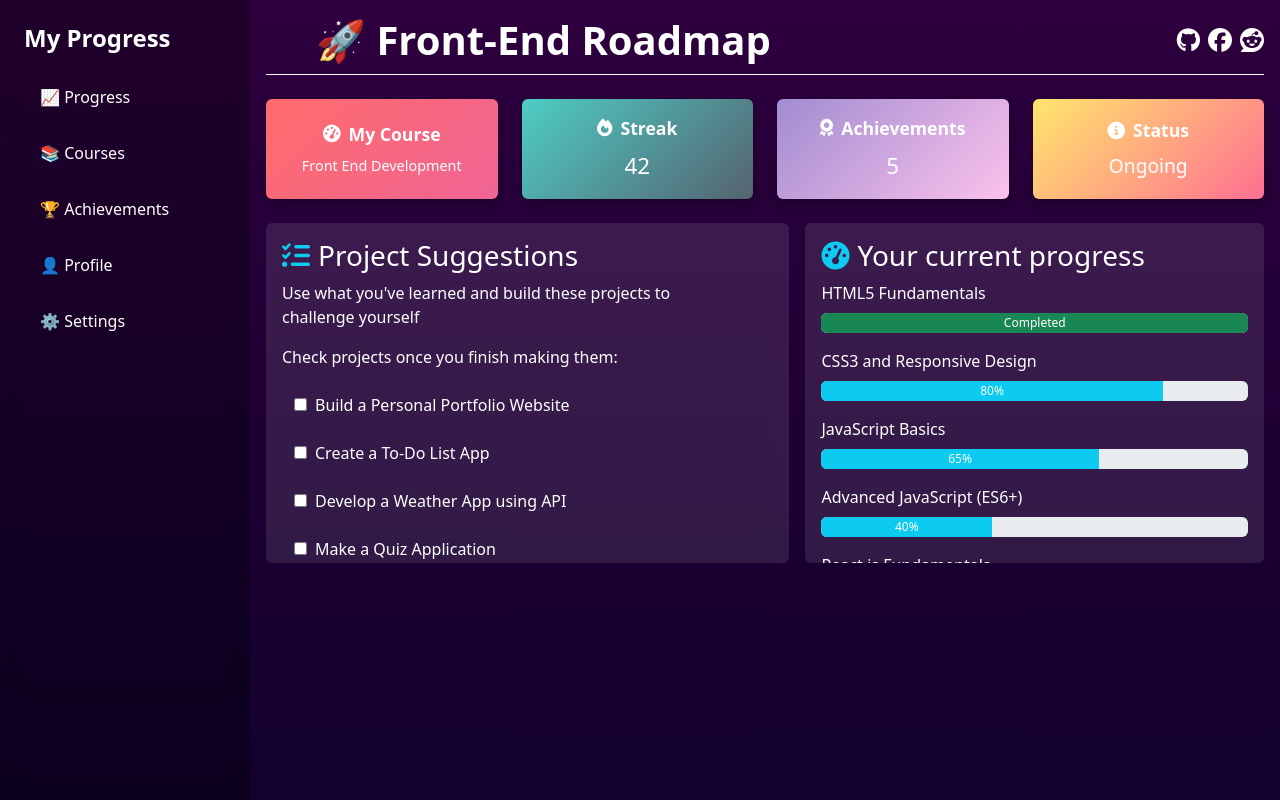
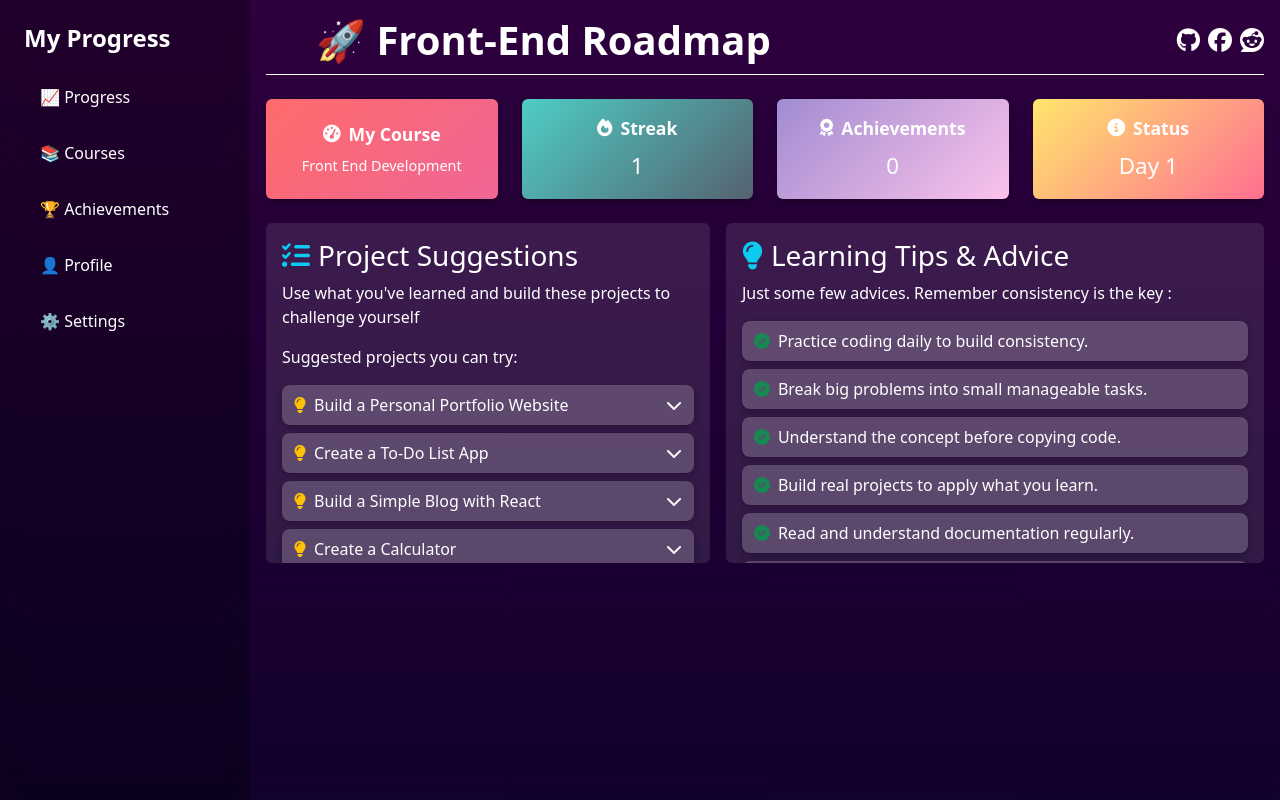
Before and after one commit to alecxander567/Progress-Tracker, a React (Vite) app: page /FrontEndPage in a window 1280 px wide. Built offline with nearby package versions, Linux system fonts and the light colour scheme.

Commit message:
Fix some features added local storage features

```diff
--- a/src/App.jsx
+++ b/src/App.jsx
@@ -1,18 +1,59 @@
-import { BrowserRouter as Router, Routes, Route } from 'react-router-dom';
+import { BrowserRouter as Router, Routes, Route, Navigate } from 'react-router-dom';
+import { useState, useEffect } from 'react';
 import Landingpage from './landingpage.jsx';
 import Courses from './Courses.jsx';
 import FrontEndPage from './FrontEndPage.jsx';
 import FrontEndCourses from './FrontEndCourses.jsx';
 
 function App() {
+   const [isFirstVisit, setIsFirstVisit] = useState(null);
+  const [selectedCourse, setSelectedCourse] = useState(null);
+
+  useEffect(() => {
+    const hasVisited = localStorage.getItem('hasVisited');
+    const savedCourse = localStorage.getItem('selectedCourse');
+
+    if (!hasVisited) {
+      setIsFirstVisit(true);
+      localStorage.setItem('hasVisited', 'true');
+    } else {
+      setIsFirstVisit(false);
+    }
+
+    if (savedCourse) {
+      setSelectedCourse(savedCourse);
+    }
+  }, []);
+
+  if (isFirstVisit === null) {
+    return <div>Loading...</div>;
+  }
+
   return (
     <Router>
-       <Routes>
-          <Route path='/' element={<Landingpage></Landingpage>}></Route>
-          <Route path='/Courses' element={<Courses></Courses>}></Route>
-          <Route path='/FrontEndPage' element={<FrontEndPage></FrontEndPage>}></Route>
-          <Route path='/FrontEndCourses' element={<FrontEndCourses></FrontEndCourses>}></Route>
-       </Routes>
+      <Routes>
+        <Route
+          path="/"
+          element={
+            isFirstVisit ? (
+              <Landingpage
+                onCourseSelect={(course) => {
+                  setSelectedCourse(course);
+                  localStorage.setItem('selectedCourse', course);
+                }}
+              />
+            ) : selectedCourse ? (
+              <Navigate to={`/${selectedCourse}`} replace />
+            ) : (
+              <Navigate to="/FrontEndPage" replace />
+            )
+          }
+        />
+        <Route path='/landing' element={<Landingpage />} />
+        <Route path='/Courses' element={<Courses />} />
+        <Route path='/FrontEndPage' element={<FrontEndPage />} />
+        <Route path='/FrontEndCourses' element={<FrontEndCourses />} />
+      </Routes>
     </Router>
   )
 }
--- a/src/Courses.jsx
+++ b/src/Courses.jsx
@@ -57,7 +57,7 @@ function Courses() {
                 <div className="p-4 bg-dark rounded shadow">
                   <h4 className="text-info mb-3">Software Development</h4>
                   <ul className="list-unstyled">
-                    <li><Link to="/FrontEndCourse" className="course-link">🔹 Front-End Development</Link></li>
+                    <li><Link to="/FrontEndPage" className="course-link">🔹 Front-End Development</Link></li>
                     <li><Link to="/" className="course-link">🔹 Back-End Development</Link></li>
                     <li><Link to="/" className="course-link">🔹 Full-Stack Development</Link></li>
                     <li><Link to="/" className="course-link">🔹 Mobile App Development</Link></li>
--- a/src/FrontEndPage.jsx
+++ b/src/FrontEndPage.jsx
@@ -4,12 +4,14 @@ import 'bootstrap/dist/js/bootstrap.bundle.min.js';
 import { Link } from 'react-router-dom';
 
 function FrontEndPage() {
-  const [recentlyWatched, setRecentlyWatched] = useState([]);
   const [sidebarOpen, setSidebarOpen] = useState(false);
   const boxTitles = ['My Course', 'Streak', 'Achievements', 'Status'];
-  const [streak, setStreak] = useState(42);
-  const [achievements, setAchievements] = useState(5);
-  const [status, setStatus] = useState('Ongoing');
+  const [streak, setStreak] = useState(0);
+  const [dayCount, setDayCount] = useState(0);
+  const [openIndex, setOpenIndex] = useState(null);
+
+  const achievements = Math.min(Math.floor(streak / 5), 10);
+
   const boxGradients = [
     'linear-gradient(135deg, #ff6b6b, #f06595)',
     'linear-gradient(135deg, #4ecdc4, #556270)',
@@ -22,39 +24,77 @@ function FrontEndPage() {
     "fas fa-award",
     "fas fa-info-circle",
   ];
+
   const PROJECTS = [
-    "Build a Personal Portfolio Website",
-    "Create a To-Do List App",
-    "Develop a Weather App using API",
-    "Make a Quiz Application",
-    "Build a Simple Blog with React",
-    "Create a Calculator",
-    "Develop a Responsive Landing Page",
-    "Build a Movie Search App",
-    "Create a Chat Application",
-    "Build a Markdown Previewer"
+    {
+      name: "Build a Personal Portfolio Website",
+      guide: `1. Create sections: About, Projects, Contact\n2. Use responsive layout with Flexbox/Grid\n3. Add smooth scrolling and animations`,
+      sampleCode: `<section id="about">\n  <h2>About Me</h2>\n  <p>I'm a web developer...</p>\n</section>`
+    },
+    {
+      name: "Create a To-Do List App",
+      guide: `1. Add input to enter tasks\n2. Show tasks in a list\n3. Add delete + mark as done options`,
+      sampleCode: `const [tasks, setTasks] = useState([]);\n<ul>{tasks.map(t => <li>{t}</li>)}</ul>`
+    },
+    {
+      name: "Build a Simple Blog with React",
+      guide: `1. Add post list and post detail views\n2. Use React Router for navigation\n3. Allow users to add new posts`,
+      sampleCode: `<Route path="/post/:id" element={<PostDetail />} />`
+    },
+    {
+      name: "Create a Calculator",
+      guide: `1. Create buttons for digits and operators\n2. Handle input logic with state\n3. Evaluate expression on equals`,
+      sampleCode: `const [result, setResult] = useState("");\n<button onClick={() => setResult(result + "1")}>1</button>`
+    },
+    {
+      name: "Develop a Responsive Landing Page",
+      guide: `1. Use CSS Flexbox/Grid\n2. Add navigation bar and hero section\n3. Make it mobile-friendly`,
+      sampleCode: `<div className="hero">\n  <h1>Welcome</h1>\n</div>`
+    },
   ];
 
-  const [checkedProjects, setCheckedProjects] = useState(() => {
-    const saved = localStorage.getItem('checkedProjects');
-    return saved ? JSON.parse(saved) : [];
-  });
+  useEffect(() => {
+    const today = new Date().toDateString(); // Format: "Mon Jun 2 2025"
+    const lastVisit = localStorage.getItem("lastVisitDate");
+    const savedStreak = parseInt(localStorage.getItem("streak") || "0", 10);
 
-  const toggleCheck = (project) => {
-    let updated;
-    if (checkedProjects.includes(project)) {
-      updated = checkedProjects.filter(p => p !== project);
+    if (!lastVisit) {
+      localStorage.setItem("lastVisitDate", today);
+      localStorage.setItem("streak", "1");
+      setStreak(1);
+    } else if (lastVisit !== today) {
+      const yesterday = new Date();
+      yesterday.setDate(yesterday.getDate() - 1);
+      const wasYesterday = new Date(lastVisit).toDateString() === yesterday.toDateString();
+
+      const newStreak = wasYesterday ? savedStreak + 1 : 1;
+
+      localStorage.setItem("lastVisitDate", today);
+      localStorage.setItem("streak", newStreak.toString());
+      setStreak(newStreak);
     } else {
-      updated = [...checkedProjects, project];
+      setStreak(savedStreak);
     }
+  }, []);
 
-    setCheckedProjects(updated);
-    localStorage.setItem('checkedProjects', JSON.stringify(updated));
+  const toggleDropdown = (index) => {
+    setOpenIndex(openIndex === index ? null : index);
   };
 
-  const toggleStatus = () => {
-    setStatus(prev => (prev === 'Ongoing' ? 'Completed' : 'Ongoing'));
-  };
+  useEffect(() => {
+    const storedStart = localStorage.getItem('startDate');
+    const today = new Date();
+
+    if (!storedStart) {
+      localStorage.setItem('startDate', today.toISOString());
+      setDayCount(1);
+    } else {
+      const startDate = new Date(storedStart);
+      const diffTime = today.setHours(0,0,0,0) - startDate.setHours(0,0,0,0);
+      const diffDays = Math.floor(diffTime / (1000 * 60 * 60 * 24)) + 1;
+      setDayCount(diffDays);
+    }
+  }, []);
 
   return (
     <div
@@ -161,13 +201,7 @@ function FrontEndPage() {
                 )}
 
                 {index === 3 && (
-                  <div
-                    style={{ fontWeight: 'normal', fontSize: '1.2rem', cursor: 'pointer' }}
-                    onClick={toggleStatus}
-                    title="Click to toggle status"
-                  >
-                    {status}
-                  </div>
+                  <div style={{ fontWeight: 'normal', fontSize: '1.4rem' }}>{`Day ${dayCount}`}</div>
                 )}
               </div>
             </div>
@@ -191,35 +225,45 @@ function FrontEndPage() {
             <h3 className="d-flex align-items-center gap-2">
               <i className="fas fa-tasks text-info"></i> Project Suggestions
             </h3>
-            <p>Use what you've learned and build these projects to <br></br>challenge yourself</p>
-            <p>Check projects once you finish making them:</p>
+            <p>
+              Use what you've learned and build these projects to <br />
+              challenge yourself
+            </p>
+            <p>Suggested projects you can try:</p>
               <ul className="list-unstyled">
               {PROJECTS.map((project, i) => (
-              <li key={i} className="mb-2">
-                <div
-                  className="project-item d-flex align-items-center gap-2"
-                  onClick={() => toggleCheck(project)}
-              >
-                <input
-                  type="checkbox"
-                  id={`project-${i}`}
-                  checked={checkedProjects.includes(project)}
-                  onChange={() => toggleCheck(project)}
-                  style={{ cursor: 'pointer' }}
-                  onClick={(e) => e.stopPropagation()}
-                />
-                <label
-                  htmlFor={`project-${i}`}
+                <li
+                  key={i}
+                  onClick={() => toggleDropdown(i)}
                   style={{
+                    backgroundColor: 'rgba(255, 255, 255, 0.2)',
+                    borderRadius: '8px',
+                    boxShadow: '0 2px 6px rgba(0, 0, 0, 0.3)',
+                    padding: '8px 12px',
+                    color: 'white',
                     cursor: 'pointer',
-                    textDecoration: checkedProjects.includes(project) ? 'line-through' : 'none',
-                    color: checkedProjects.includes(project) ? 'gray' : 'white',
-                    userSelect: 'none'
+                    marginBottom: '8px',
                   }}
                 >
-                  {project}
-                </label>
+                  <div className="d-flex align-items-center justify-content-between">
+                    <div className="d-flex align-items-center gap-2">
+                      <i className="fas fa-lightbulb text-warning"></i>
+                      <span>{project.name}</span>
                     </div>
+                    <i className={`fas fa-chevron-${openIndex === i ? 'up' : 'down'}`}></i>
+                  </div>
+                  {openIndex === i && (
+                  <div style={{ marginTop: '8px', fontSize: '0.85rem', whiteSpace: 'pre-wrap' }}>
+                    <strong>Steps:</strong> <br />
+                    {project.guide}
+                    <br />
+                    <br />
+                    <strong>Sample Code:</strong>
+                      <pre style={{ background: '#222', padding: '8px', borderRadius: '4px', overflowX: 'auto' }}>
+                      {project.sampleCode}
+                    </pre>
+                  </div>
+                  )}
                 </li>
                 ))}
               </ul>
@@ -236,39 +280,41 @@ function FrontEndPage() {
               }}
             >
               <h3 className="d-flex align-items-center gap-2">
-          <i className="fas fa-tachometer-alt text-info"></i> Your current progress
+                <i className="fas fa-lightbulb text-info"></i> Learning Tips & Advice
               </h3>
+              <p>Just some few advices. Remember consistency is the key : </p>
+              <ul className="list-unstyled">
               {[
-          { name: 'HTML5 Fundamentals', progress: 100 },
-          { name: 'CSS3 and Responsive Design', progress: 80 },
-          { name: 'JavaScript Basics', progress: 65 },
-          { name: 'Advanced JavaScript (ES6+)', progress: 40 },
-          { name: 'React.js Fundamentals', progress: 25 },
-          { name: 'State Management (Redux, Context API)', progress: 15 },
-          { name: 'CSS Frameworks (Bootstrap, Tailwind CSS)', progress: 50 },
-          { name: 'Web Performance Optimization', progress: 10 },
-          { name: 'Version Control with Git', progress: 70 },
-          { name: 'Testing and Debugging', progress: 5 },
-          ].map(({ name, progress }) => (
-          <div key={name} className="mb-3">
-            <label className="form-label">{name}</label>
-              <div className="progress" style={{ height: '20px' }}>
-                <div
-                  className={`progress-bar ${
-                    progress === 100 ? 'bg-success' : 'bg-info'
-                  }`}
-                  role="progressbar"
-                  style={{ width: `${progress}%` }}
-                  aria-valuenow={progress}
-                  aria-valuemin={0}
-                  aria-valuemax={100}
+              "Practice coding daily to build consistency.",
+              "Break big problems into small manageable tasks.",
+              "Understand the concept before copying code.",
+              "Build real projects to apply what you learn.",
+              "Read and understand documentation regularly.",
+              "Ask questions or search when you're stuck.",
+              "Review and refactor your old code often.",
+              "Follow developers on GitHub and learn from open-source.",
+              "Stay updated with web development trends.",
+              "Take breaks to avoid burnout and improve retention."
+            ].map((tip, index) => (
+              <li
+                key={index}
+                className="mb-2"
+                style={{
+                  backgroundColor: 'rgba(255, 255, 255, 0.2)',
+                  borderRadius: '8px',
+                  boxShadow: '0 2px 6px rgba(0, 0, 0, 0.3)',
+                  padding: '8px 12px',
+                }}
               >
-                {progress === 100 ? 'Completed' : `${progress}%`}
+              <div className="d-flex align-items-start gap-2">
+                <i className="fas fa-check-circle text-success mt-1"></i>
+                  <span>{tip}</span>
               </div>
+              </li>
+              ))}
+            </ul>
           </div>
-          </div>
-          ))}
-        </div>
+
         </div>
       </main>
 
@@ -326,7 +372,6 @@ function FrontEndPage() {
             z-index: 4;
           }
         }
-
         .project-item {
           padding: 8px 12px;
           border-radius: 6px;
@@ -336,7 +381,21 @@ function FrontEndPage() {
         .project-item:hover {
           background-color: rgba(255, 255, 255, 0.15);
         }
-      `}</style>
+        .custom-checkbox {
+          width: 18px;
+          height: 18px;
+          border-radius: 50%;
+          border: 2px solid white;
+          display: inline-block;
+          position: relative;
+          transition: background 0.2s ease;
+        }
+        .custom-checkbox.checked {
+          background-color: #0dcaf0; /* Bootstrap info color */
+          border-color: #0dcaf0;
+        }
+    `}
+    </style>
   </div>
   );
 }
--- a/src/landingpage.jsx
+++ b/src/landingpage.jsx
@@ -11,7 +11,7 @@ function Landingpage() {
         style={{
           background: 'linear-gradient(135deg, #ff00cc, #3333ff, #00ffee)',
           backgroundSize: '400% 400%',
-          animation: 'waveBG 5s ease infinite',
+          animation: 'waveBG 3s ease infinite',
           zIndex: 0,
           opacity: 0.25,
           boxShadow: '0 0 60px rgba(255, 255, 255, 0.2) inset'
```
Lines whose indentation alone changed are shown as unchanged.
